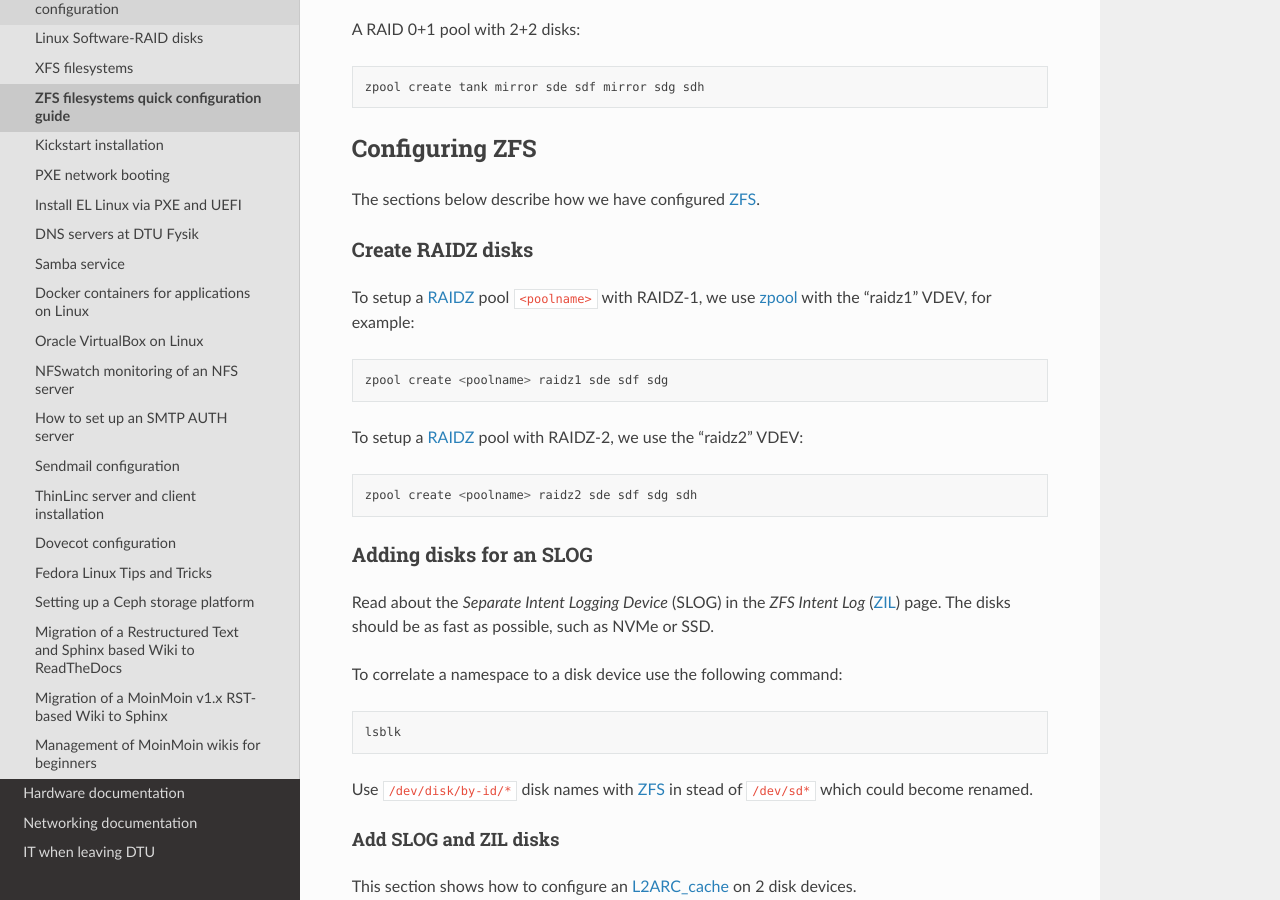
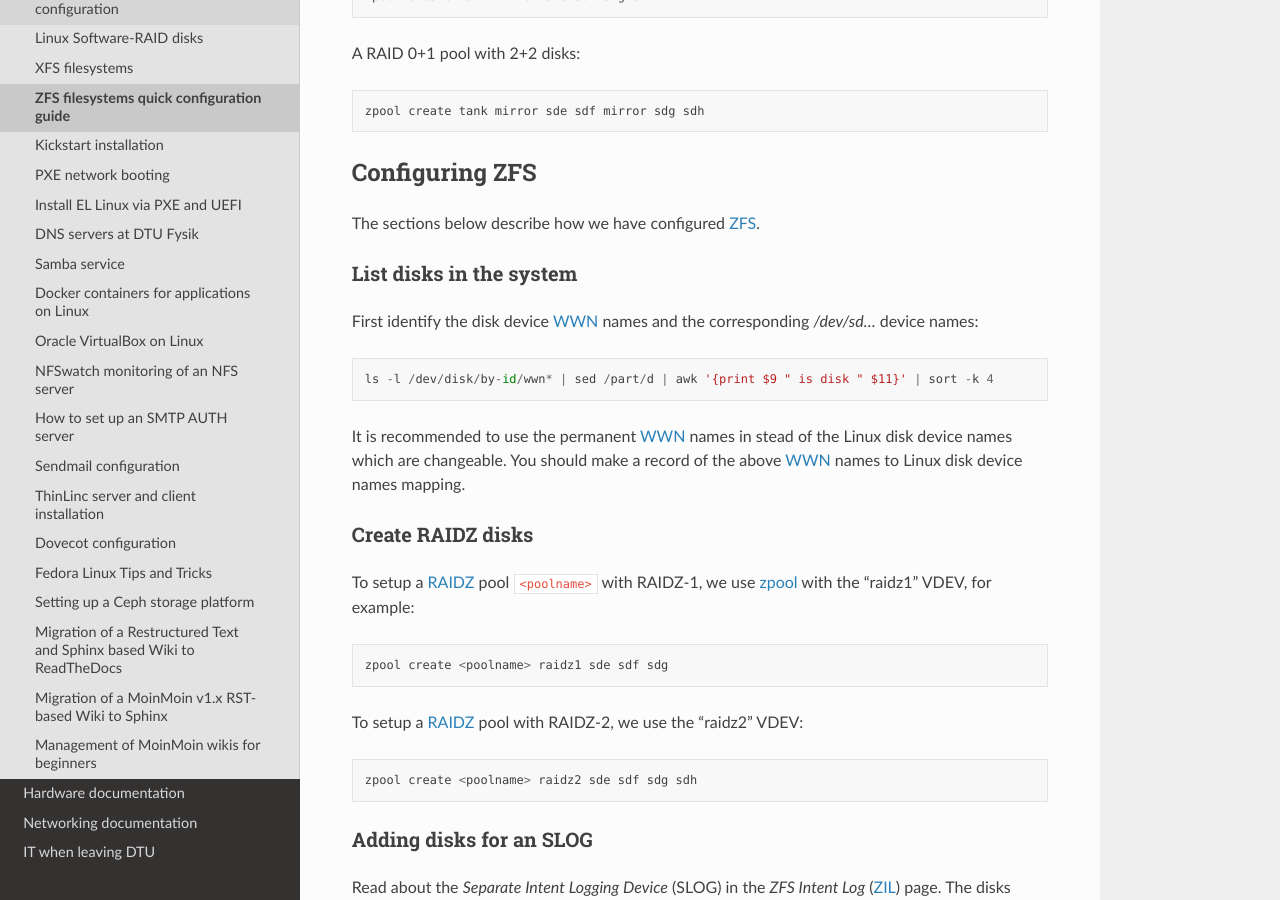
Before and after one commit to OleHolmNielsen/ITwiki, a Sphinx documentation site: the page built from docs/ZFS_filesystems.rst, in a window 1280 px wide and 900 px high, scrolled down 4076 px. Built offline with Sphinx 7.4.7 and the Read the Docs theme 3.1.0, drawn with Linux system fonts in a browser that asks for light colours; some of the changed text lies outside the part shown.

Commit message:
List WWN disks in the system

```diff
--- a/docs/ZFS_filesystems.rst
+++ b/docs/ZFS_filesystems.rst
@@ -185,6 +185,16 @@ Configuring ZFS
 ===================
 
 The sections below describe how we have configured ZFS_.
+
+List disks in the system
+---------------------------
+
+First identify the disk device WWN_ names and the corresponding `/dev/sd...` device names::
+
+  ls -l /dev/disk/by-id/wwn* | sed /part/d | awk '{print $9 " is disk " $11}' | sort -k 4
+
+It is recommended to use the permanent WWN_ names in stead of the Linux disk device names which are changeable.
+You should make a record of the above WWN_ names to Linux disk device names mapping.
 
 Create RAIDZ disks
 ------------------------
```
